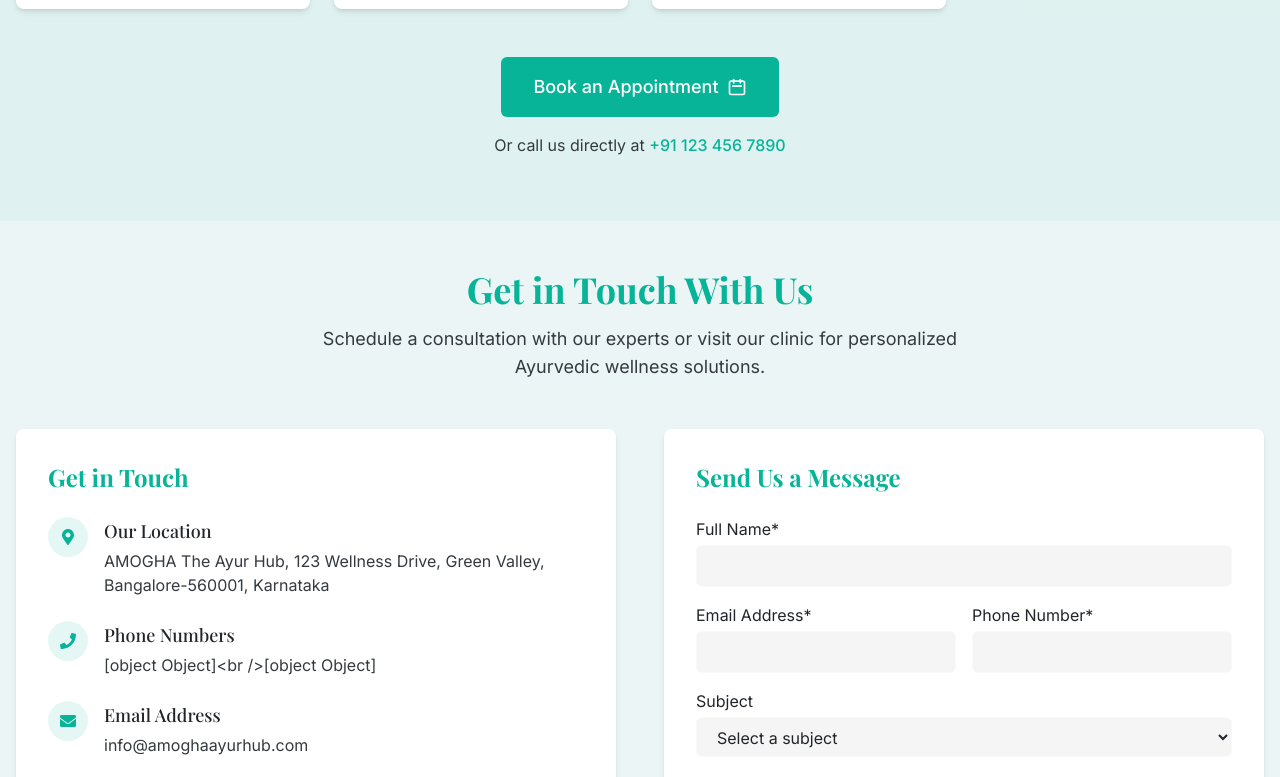
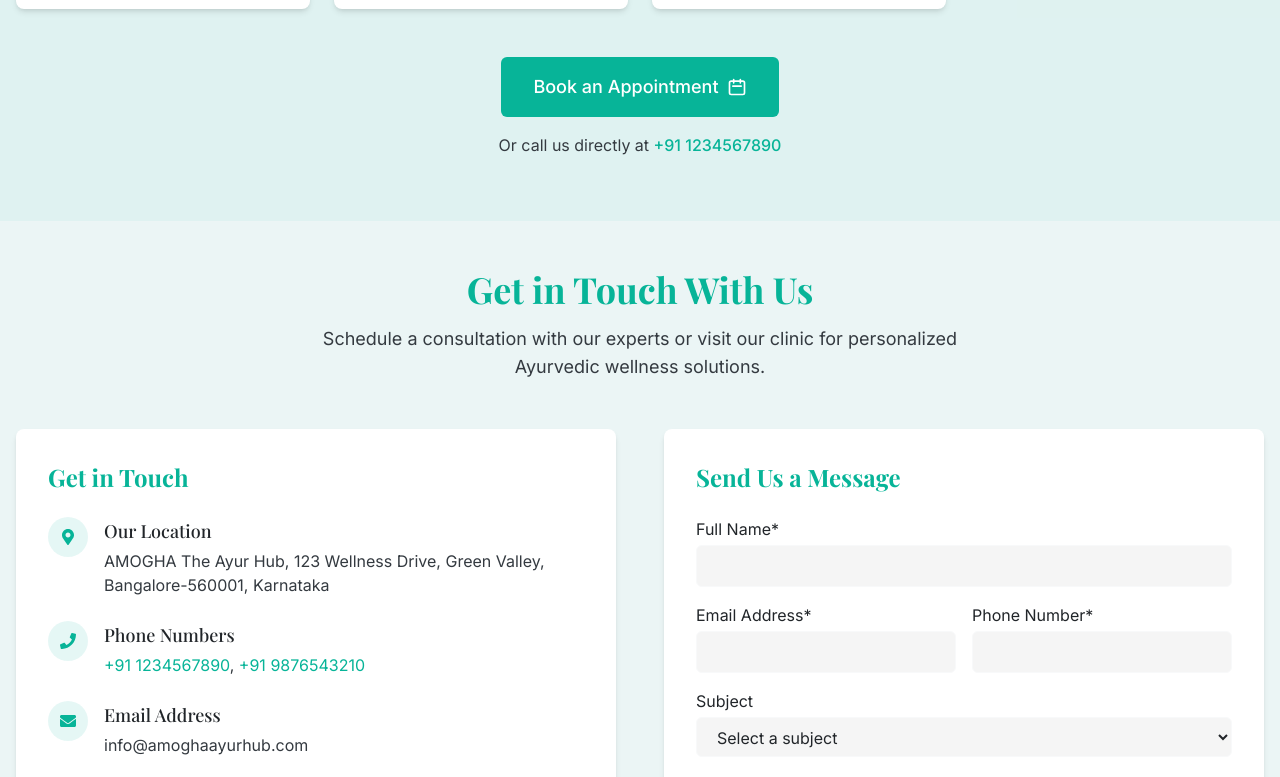
Before and after one commit to sanals/amogha-website, a React (Vite) app: page / in a window 1280 px wide. Shown: the part 2777-3554 px from the top of the page. Built offline with nearby package versions, Linux system fonts and the light colour scheme.

Commit message:
saving customer info to googlesheet

```diff
--- a/src/components/molecules/ContactForm.tsx
+++ b/src/components/molecules/ContactForm.tsx
@@ -13,6 +13,16 @@ export interface FormData {
   subject: string;
   message: string;
 }
+
+const GOOGLE_SCRIPT_URL = "https://script.google.com/macros/s/AKfycbzAciPfQhxdhkHkTFy95CcybXR-rOSXYt-6OfZjlIEeRlGxZvjz5xdXCB0GHfUvtK1LfA/exec";
+
+const encodeFormData = (data: Record<string, string>) =>
+  Object.keys(data)
+    .map(
+      (key) =>
+        encodeURIComponent(key) + '=' + encodeURIComponent(data[key as keyof typeof data] || '')
+    )
+    .join('&');
 
 export const ContactForm: React.FC<ContactFormProps> = ({
   className = '',
@@ -69,7 +79,7 @@ export const ContactForm: React.FC<ContactFormProps> = ({
     return errors;
   };
 
-  const handleSubmit = (e: React.FormEvent) => {
+  const handleSubmit = async (e: React.FormEvent) => {
     e.preventDefault();
 
     const errors = validateForm();
@@ -78,18 +88,25 @@ export const ContactForm: React.FC<ContactFormProps> = ({
       return;
     }
 
-    // Call the onSubmit callback if provided
-    if (onSubmit) {
-      onSubmit(formData);
-    } else {
-      // Default behavior if no onSubmit provided
-      console.log('Form submitted:', formData);
-    }
-
-    // Show success message
+    try {
+      // Convert formData to Record<string, string> for encoding
+      const formDataString: Record<string, string> = {
+        name: formData.name,
+        email: formData.email,
+        phone: formData.phone,
+        subject: formData.subject,
+        message: formData.message
+      };
+      const response = await fetch(GOOGLE_SCRIPT_URL, {
+        method: "POST",
+        headers: {
+          "Content-Type": "application/x-www-form-urlencoded"
+        },
+        body: encodeFormData(formDataString)
+      });
+      const result = await response.json();
+      if (result.success) {
         setIsSubmitted(true);
-
-    // Reset form
         setFormData({
           name: '',
           email: '',
@@ -97,11 +114,14 @@ export const ContactForm: React.FC<ContactFormProps> = ({
           subject: '',
           message: ''
         });
-
-    // Reset success message after 5 seconds
-    setTimeout(() => {
-      setIsSubmitted(false);
-    }, 5000);
+        setFormErrors({});
+        setTimeout(() => setIsSubmitted(false), 5000);
+      } else {
+        setFormErrors({ general: result.error || "Submission failed. Please try again." });
+      }
+    } catch (error) {
+      setFormErrors({ general: "Network error. Please try again." });
+    }
   };
 
   return (
@@ -110,6 +130,12 @@ export const ContactForm: React.FC<ContactFormProps> = ({
         <h2 className="text-2xl font-serif font-bold text-primary dark:text-primary-light mb-6">
           Send Us a Message
         </h2>
+      )}
+
+      {formErrors.general && (
+        <div className="mb-4 text-red-600 dark:text-red-400 text-sm">
+          {formErrors.general}
+        </div>
       )}
 
       {isSubmitted ? (
--- a/src/components/organisms/ContactSection.tsx
+++ b/src/components/organisms/ContactSection.tsx
@@ -88,7 +88,18 @@ export const ContactSection: React.FC<ContactSectionProps> = ({
                       <div>
                         <h4 className="text-lg font-medium text-neutral-darker dark:text-neutral-light mb-1">Phone Numbers</h4>
                         <p className="text-neutral-dark dark:text-neutral-medium">
-                          {CONTACT_INFO.phones.join('<br />')}
+                        {CONTACT_INFO.phones.map((phone, idx) => (
+                          <span key={phone.tel}>
+                            <a
+                              href={`tel:${phone.tel}`}
+                              className="text-primary hover:underline"
+                              aria-label={`Call ${phone.display}`}
+                            >
+                              {phone.display}
+                            </a>
+                            {idx < CONTACT_INFO.phones.length - 1 && ', '}
+                          </span>
+                        ))}
                         </p>
                       </div>
                     </div>
--- a/src/theme/constants.ts
+++ b/src/theme/constants.ts
@@ -40,8 +40,8 @@ export const containerPadding = 'py-8 md:py-12 lg:py-16';
 // Centralized contact info for the clinic
 export const CONTACT_INFO = {
   phones: [
-    { display: '+91 123 456 7890', tel: '+911234567890' },
-    { display: '+91 987 654 3210', tel: '+919876543210' },
+    { display: '+91 1234567890', tel: '+911234567890' },
+    { display: '+91 9876543210', tel: '+919876543210' },
   ],
   email: 'info@amoghaayurhub.com',
   address: 'AMOGHA The Ayur Hub, 123 Wellness Drive, Green Valley, Bangalore-560001, Karnataka',
```
Also changed, not shown: 1 other file (tests, documents, lock files or other folders). Lines whose indentation alone changed are shown as unchanged.
